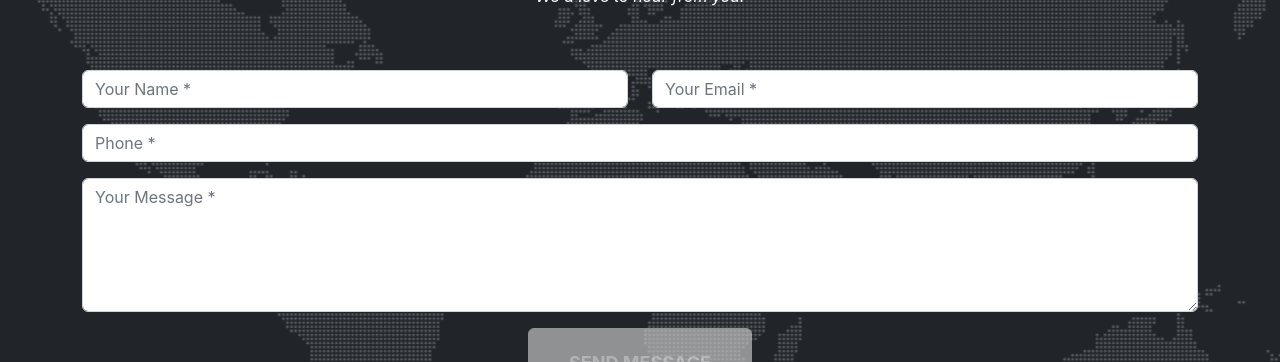
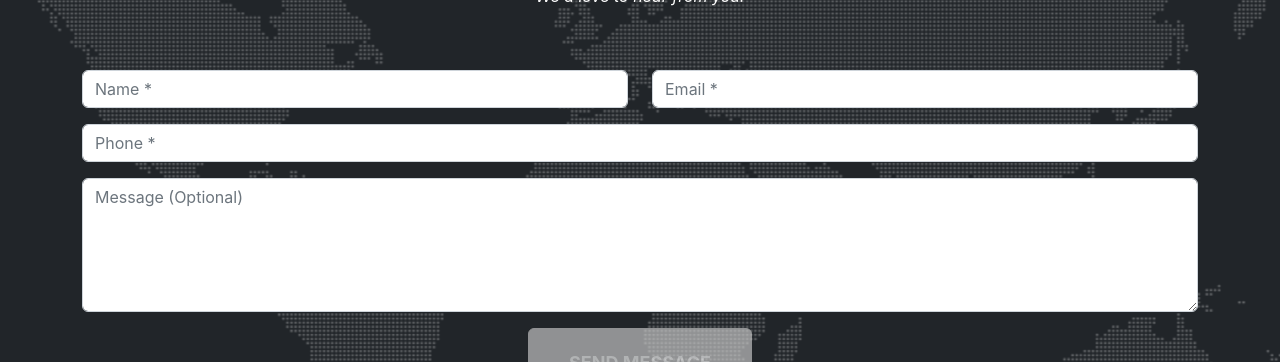
Before and after one commit to hunterdavidson/SergioHVAC-main, an Angular app: page / in a window 1280 px wide. Shown: the part 3866-4228 px from the top of the page. Built offline with nearby package versions, Linux system fonts and the light colour scheme.

Commit message:
Messages changed to an optional field

```diff
--- a/api/leads.js
+++ b/api/leads.js
@@ -47,8 +47,8 @@ module.exports = async (req, res) => {
   const { error } = await supabase.from('leads').insert({
     name,
     email,
-    phone: phone,
-    message,
+    phone,
+    message: message || null,
     page_path: page_path || null,
     utm_source: utm?.source || null,
     utm_medium: utm?.medium || null,
--- a/src/app/components/contact/contact.component.html
+++ b/src/app/components/contact/contact.component.html
@@ -13,7 +13,7 @@
             id="name"
             name="name"
             class="form-control mb-3"
-            placeholder="Your Name *"
+            placeholder="Name *"
             required
             [(ngModel)]="formData.name"
             #name="ngModel"
@@ -29,7 +29,7 @@
             id="email"
             name="email"
             class="form-control mb-3"
-            placeholder="Your Email *"
+            placeholder="Email *"
             required
             email
             [(ngModel)]="formData.email"
@@ -68,14 +68,10 @@
             name="message"
             class="form-control mb-3"
             rows="5"
-            placeholder="Your Message *"
-            required
+            placeholder="Message (Optional)"
             [(ngModel)]="formData.message"
             #message="ngModel"
           ></textarea>
-          <div class="invalid" *ngIf="message.invalid && (message.dirty || message.touched)">
-            Message is required.
-          </div>
         </div>
       </div>
 
```
